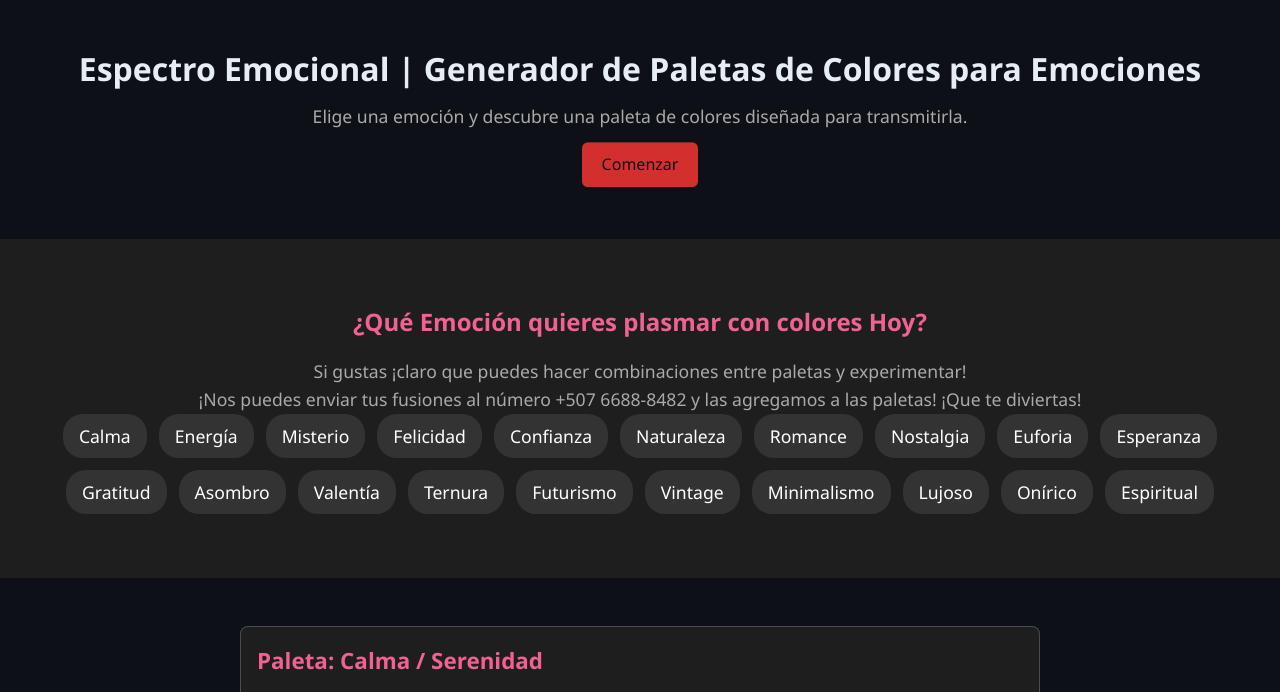
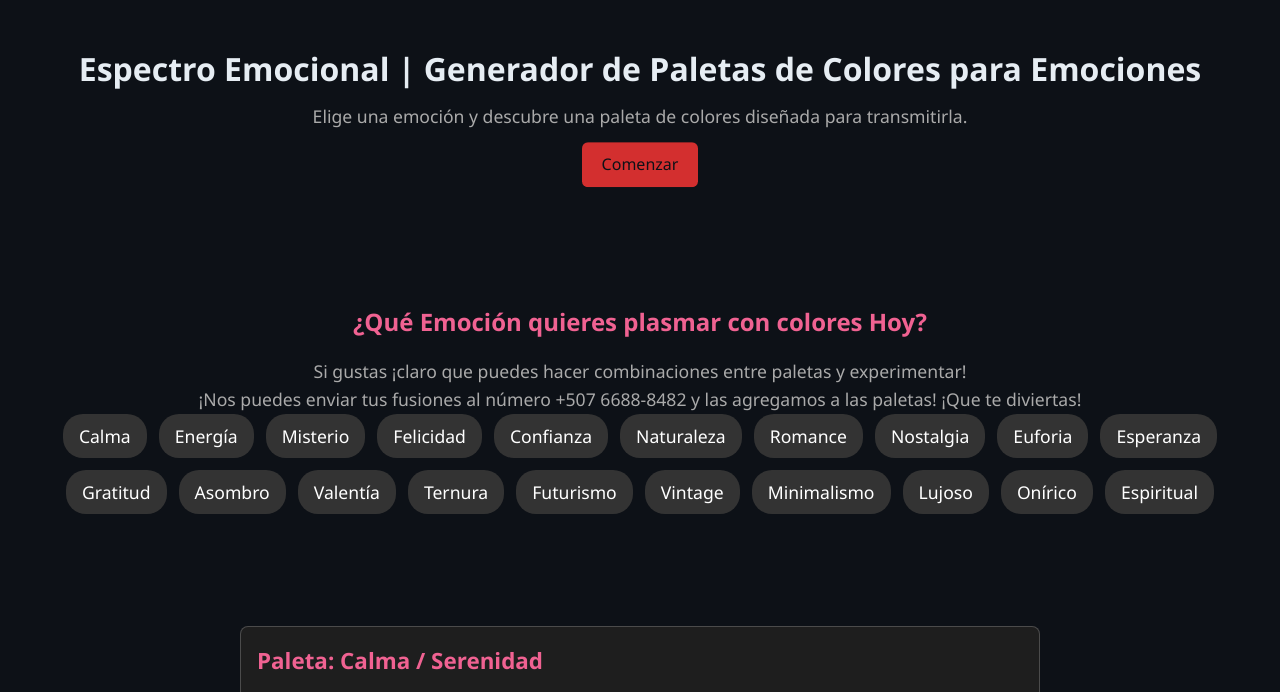
Before and after one commit to illonono/Espectro-Emocional, a plain HTML site: page index.html in a window 1280 px wide. Shown: the part 75-767 px from the top of the page. Drawn offline with Linux system fonts and the light colour scheme.

Commit message:
Update style.css

```diff
--- a/style.css
+++ b/style.css
@@ -344,7 +344,6 @@ footer.footer {
 
 .seleccion {
   font-size: 1.1rem;
-  background-color: #1e1e1e;
   text-align: center;
   margin-bottom: 1rem;
   padding: 4rem 2rem;
```
